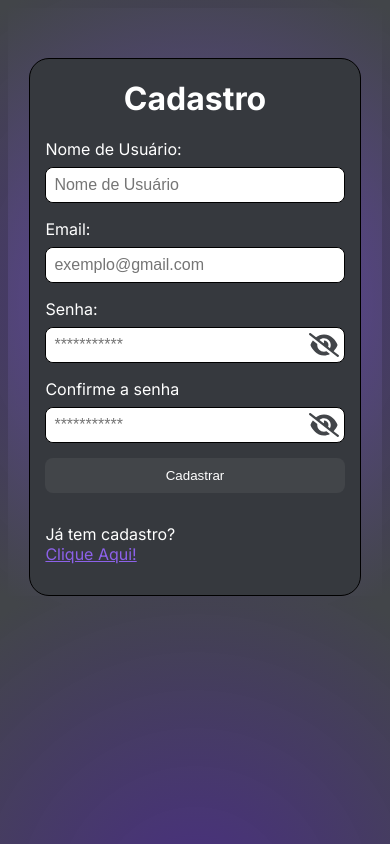
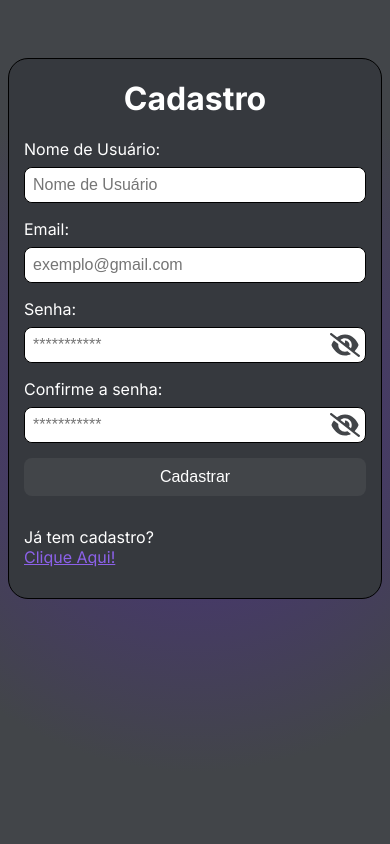
Before and after one commit to GabrielSilveira2026/Pc_Build_UP, a Next.js app: page /cadastro in a window 390 px wide. Built offline with nearby package versions, Linux system fonts and the light colour scheme.

Commit message:
Ajustado type do componente Input ajustes em estilização, formularios individuais para cadastro e login

```diff
--- a/src/app/(usuario)/cadastro/cadastro.module.css
+++ b/src/app/(usuario)/cadastro/cadastro.module.css
@@ -9,7 +9,7 @@
 
 .divCadastro {
     background-color: var(--background-color-high);
-    min-width: 350px;
+    width: 350px;
     padding: 15px;
     border-radius: 20px;
     border: 1px solid black;
--- a/src/app/(usuario)/cadastro/page.tsx
+++ b/src/app/(usuario)/cadastro/page.tsx
@@ -1,4 +1,4 @@
-import Form from '@/app/componentes/Form/Form'
+import FormCadastro from '@/app/componentes/Forms/FormCadastro'
 import Link from 'next/link'
 import styles from './cadastro.module.css'
 
@@ -7,7 +7,7 @@ function Cadastro() {
         <div className={styles.container}>
             <div className={styles.divCadastro}>
                 <h1>Cadastro</h1>
-                <Form/>
+                <FormCadastro/>
                 <p>
                     Já tem cadastro?
                     <br />
--- a/src/app/(usuario)/login/login.module.css
+++ b/src/app/(usuario)/login/login.module.css
@@ -0,0 +1,32 @@
+.container {
+    display: flex;
+    padding-top: 50px;
+    justify-content: center;
+    align-items: center;
+    flex-wrap: wrap;
+    gap: 50px
+}
+
+.divLogin {
+    background-color: var(--background-color-high);
+    width: 350px;
+    padding: 15px;
+    border-radius: 20px;
+    border: 1px solid black;
+}
+
+.divLogin h1 {
+    text-align: center;
+    justify-content: center;
+    margin: 5px 0 5px 0;
+}
+
+.link {
+    color: var(--primary-color-high)
+}
+
+@media (max-width: 480px) {
+    .divLogin {
+        min-width: 80%;
+    }
+}
--- /dev/null
+++ b/src/app/componentes/Forms/FormCadastro.tsx
@@ -0,0 +1,96 @@
+"use client"
+
+import styles from "./form.module.css"
+import { Input } from "../Input/Input";
+import '@fortawesome/fontawesome-svg-core/styles.css';
+import { useRouter } from 'next/navigation';
+import { useForm } from "react-hook-form"
+import { useState } from "react";
+import { z } from "zod";
+import { zodResolver } from "@hookform/resolvers/zod";
+
+const schema = z.object({
+    nomeUsuario: z.string().nonempty("Insira um nome de usuário").min(3, "Insira um nome com no mínimo 3 caracteres"),
+
+    email: z.string().nonempty("Insira um email ").email("Insira um email válido"),
+
+    senha: z.string().nonempty("Insira uma senha")
+        .min(6, 'Insira uma senha com no mínimo 6 caracteres')
+        .regex(/[A-Z]/, { message: 'A senha deve conter pelo menos uma letra maiúscula.' })
+        .regex(/[0-9]/, { message: 'A senha deve conter pelo menos um número.' })
+        .regex(/[@$!%*?&]/, { message: 'A senha deve conter pelo menos um caractere especial.' }),
+
+    confirmaSenha: z.string().nonempty("Insira uma senha")
+        .min(6, 'Insira uma senha com no mínimo 6 caracteres')
+        .regex(/[A-Z]/, { message: 'A senha deve conter pelo menos uma letra maiúscula.' })
+        .regex(/[0-9]/, { message: 'A senha deve conter pelo menos um número.' })
+        .regex(/[@$!%*?&]/, { message: 'A senha deve conter pelo menos um caractere especial.' }),
+})
+    .refine(({ senha, confirmaSenha }) => senha === confirmaSenha, {
+        message: "As senhas não são iguais",
+        path: ["confirmaSenha"]
+    })
+
+type FormProps = z.infer<typeof schema>
+
+function Form() {
+    const router = useRouter();
+
+    const {
+        register,
+        handleSubmit,
+        formState: { errors }
+    } = useForm<FormProps>({
+        mode: 'onBlur',
+        reValidateMode: 'onChange',
+        resolver: zodResolver(schema)
+    })
+
+    const handleForm = (data: FormProps) => {
+        console.log(data);
+
+        router.push(`/login/${data}`);
+    }
+
+    console.log(errors);
+
+    return (
+        <form className={styles.form} onSubmit={handleSubmit(handleForm)}>
+            <Input
+                {...register('nomeUsuario')}
+                label="Nome de Usuário"
+                type="text"
+                placeholder="Nome de Usuário"
+                textoAjuda={errors.nomeUsuario?.message}
+            />
+
+            <Input
+                {...register('email')}
+                label="Email"
+                type="email"
+                placeholder="exemplo@gmail.com"
+                textoAjuda={errors.email?.message}
+            />
+
+            <Input
+                {...register('senha')}
+                label="Senha"
+                type="password"
+                placeholder="***********"
+                textoAjuda={errors.senha?.message}
+            />
+
+            <Input
+                {...register('confirmaSenha')}
+                label="Confirme a senha"
+                type="password"
+                placeholder="***********"
+                textoAjuda={errors.confirmaSenha?.message}
+            />
+
+            <button type="submit">Cadastrar</button>
+        </form>
+    )
+}
+
+export default Form
--- a/src/app/componentes/Form/Form.tsx
+++ b/src/app/componentes/Forms/FormLogin.tsx
@@ -10,8 +10,6 @@ import { z } from "zod";
 import { zodResolver } from "@hookform/resolvers/zod";
 
 const schema = z.object({
-    nomeUsuario: z.string().nonempty("Insira um nome de usuário").min(3, "Insira um nome com no mínimo 3 caracteres"),
-
     email: z.string().nonempty("Insira um email ").email("Insira um email válido"),
 
     senha: z.string().nonempty("Insira uma senha")
@@ -19,24 +17,12 @@ const schema = z.object({
         .regex(/[A-Z]/, { message: 'A senha deve conter pelo menos uma letra maiúscula.' })
         .regex(/[0-9]/, { message: 'A senha deve conter pelo menos um número.' })
         .regex(/[@$!%*?&]/, { message: 'A senha deve conter pelo menos um caractere especial.' }),
-
-    confirmaSenha: z.string().nonempty("Insira uma senha")
-        .min(6, 'Insira uma senha com no mínimo 6 caracteres')
-        .regex(/[A-Z]/, { message: 'A senha deve conter pelo menos uma letra maiúscula.' })
-        .regex(/[0-9]/, { message: 'A senha deve conter pelo menos um número.' })
-        .regex(/[@$!%*?&]/, { message: 'A senha deve conter pelo menos um caractere especial.' }),
 })
-    .refine(({ senha, confirmaSenha }) => senha === confirmaSenha, {
-        message: "As senhas não são iguais",
-        path: ["confirmaSenha"]
-    })
 
 type FormProps = z.infer<typeof schema>
 
 function Form() {
     const router = useRouter();
-    const [verSenha, setVerSenha] = useState(false)
-    const [verConfirmaSenha, setVerConfirmaSenha] = useState(false)
 
     const {
         register,
@@ -50,25 +36,16 @@ function Form() {
 
     const handleForm = (data: FormProps) => {
         console.log(data);
-
-        router.push(`/login/${data}`);
     }
 
     console.log(errors);
 
     return (
         <form className={styles.form} onSubmit={handleSubmit(handleForm)}>
-            <Input
-                {...register('nomeUsuario')}
-                label="Nome de Usuário: "
-                type="text"
-                placeholder="Nome de Usuário"
-                textoAjuda={errors.nomeUsuario?.message}
-            />
 
             <Input
                 {...register('email')}
-                label="Email: "
+                label="Email"
                 type="email"
                 placeholder="exemplo@gmail.com"
                 textoAjuda={errors.email?.message}
@@ -76,21 +53,13 @@ function Form() {
 
             <Input
                 {...register('senha')}
-                label="Senha: "
-                type={verSenha ? "text" : "password"}
+                label="Senha"
+                type="password"
                 placeholder="***********"
                 textoAjuda={errors.senha?.message}
             />
 
-            <Input
-                {...register('confirmaSenha')}
-                label="Confirme a senha"
-                type={verConfirmaSenha ? "text" : "password"}
-                placeholder="***********"
-                textoAjuda={errors.confirmaSenha?.message}
-            />
-
-            <button type="submit">Cadastrar</button>
+            <button type="submit">Login</button>
         </form>
     )
 }
--- a/src/app/componentes/Form/form.module.css
+++ b/src/app/componentes/Forms/form.module.css
@@ -4,6 +4,7 @@
 }
 
 .form button{
+    font-size: 1rem;
     background-color: var(--button-color-bg);
     padding: 10px;
     margin: 15px 0 15px 0;
--- a/src/app/componentes/Input/Input.tsx
+++ b/src/app/componentes/Input/Input.tsx
@@ -16,7 +16,7 @@ export const Input = forwardRef<HTMLInputElement, InputProps>(
 
         return (
             <div className={styles.boxInput}>
-                <label htmlFor={inputId}>{label}</label>
+                <label htmlFor={inputId}>{label}:</label>
 
                 <div className={`${styles.linhaInput}  ${erro ? styles['erro'] : ""}`}>
                     <input
@@ -28,8 +28,8 @@ export const Input = forwardRef<HTMLInputElement, InputProps>(
                                 verSenha ?
                                     "text" :
                                     "password"
-                                :
-                                type
+                            :
+                            type
                         }
                         ref={ref}
                         {...props}
--- a/src/app/globals.css
+++ b/src/app/globals.css
@@ -9,8 +9,8 @@
     --button-color-hover:#2a2c2e;
 }
 
-html,
-body{
+html{
+    height: 100%;
     background-color:var(--background-color-low);
     color-scheme: dark;
     background: radial-gradient(350px circle, var(--primary-color-low), #424549);
```
Also changed, not shown: src/app/(usuario)/login/page.tsx (+19 -15 lines).
